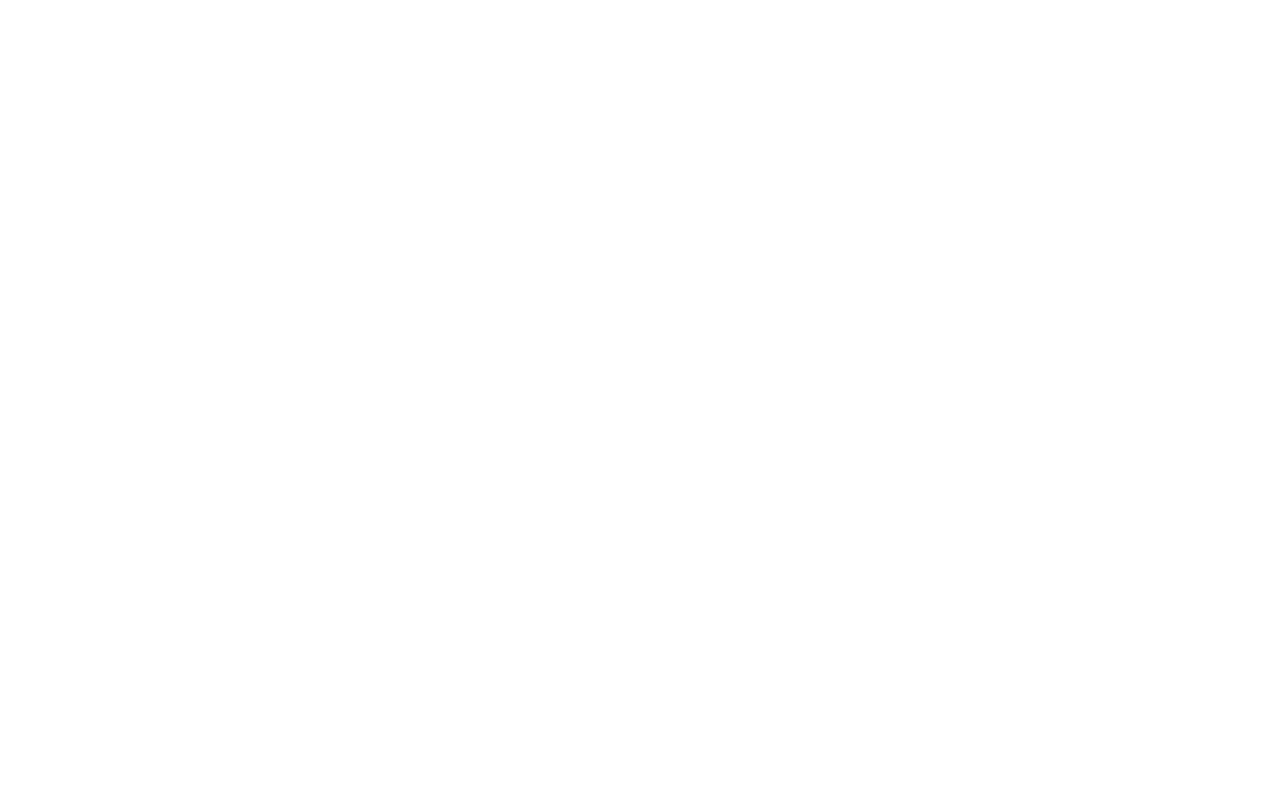
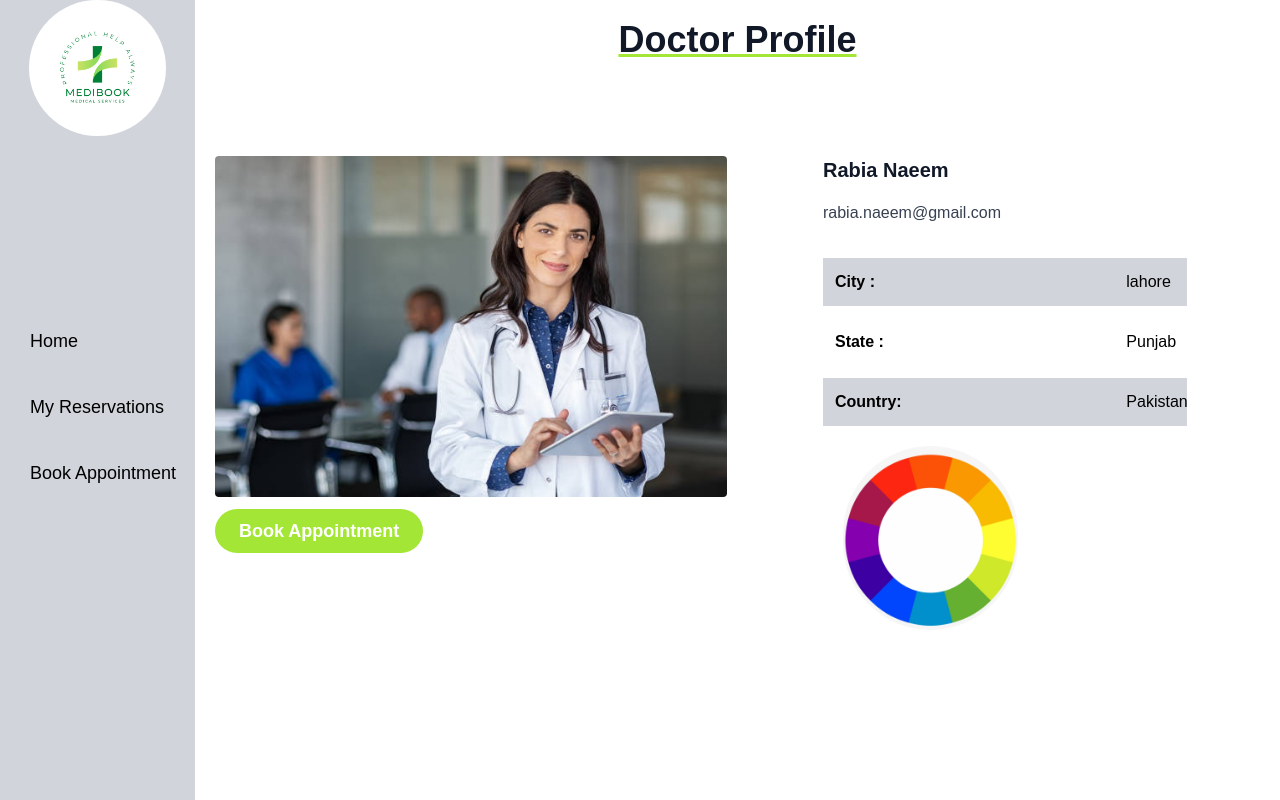
Before and after one commit to deyemiobaa/medibook-ui, a React (Create React App) app: page /doctor-details in a window 1280 px wide. Before the commit this address had no page. Built offline with nearby package versions, Linux system fonts and the light colour scheme.

Commit message:
correct routes name

```diff
--- a/src/App.js
+++ b/src/App.js
@@ -10,9 +10,9 @@
     <>
       <Routes>
         <Route path="/" exact element={<Home />} />
-        <Route path="/BookAppointment" exact element={<BookAppointment />} />
-        <Route path="/my-reservations" exact element={<MyReservations />} />
-        <Route path="/DoctorDetails" exact element={<DoctorDetails />} />
+        <Route path="/book-appointment" exact element={<BookAppointment />} />
+        <Route path="/my-reservations" element={<MyReservations />} />
+        <Route path="/doctor-details" element={<DoctorDetails />} />
       </Routes>
     </>
   );
--- a/src/components/Home/Home.js
+++ b/src/components/Home/Home.js
@@ -31,7 +31,7 @@
                 <h3 className="text-gray-500 mb-3">Heart Specialist</h3>
                 <p className="mb-4">rabia.naeem@gmail.com</p>
                 <span className="inline-flex">
-                  <Link exact to="../DoctorDetails">
+                  <Link exact to="../doctor-details">
                     <button
                       type="button"
                       className="bg-lime-400 hover:bg-lime-700 text-white font-bold py-2 px-4 rounded-full"
--- a/src/components/Navigation/Navigation.js
+++ b/src/components/Navigation/Navigation.js
@@ -10,8 +10,8 @@
       </div>
       <div className="navLinks flex flex-col mt-44 pl-[15px]">
         <NavLink exact to="/" activeClassName="nav-active" className="link-el hover:bg-[#97C02C] hover:text-[#fff] ease-in duration-300 text-lg font-medium mb-2 p-[15px]">Home</NavLink>
-        <NavLink exact to="/MyReservations" activeClassName="nav-active" className="link-el hover:bg-[#97C02C] hover:text-[#fff] ease-in duration-300 text-lg font-medium mb-2 p-[15px] whitespace-nowrap">My Reservations</NavLink>
-        <NavLink exact to="/BookAppointment" activeClassName="nav-active" className="link-el hover:bg-[#97C02C] hover:text-[#fff] ease-in duration-300 text-lg font-medium mb-2 p-[15px] whitespace-nowrap">Book Appointment</NavLink>
+        <NavLink exact to="/my-reservations" activeClassName="nav-active" className="link-el hover:bg-[#97C02C] hover:text-[#fff] ease-in duration-300 text-lg font-medium mb-2 p-[15px] whitespace-nowrap">My Reservations</NavLink>
+        <NavLink exact to="/book-appointment" activeClassName="nav-active" className="link-el hover:bg-[#97C02C] hover:text-[#fff] ease-in duration-300 text-lg font-medium mb-2 p-[15px] whitespace-nowrap">Book Appointment</NavLink>
       </div>
     </div>
   );
```
